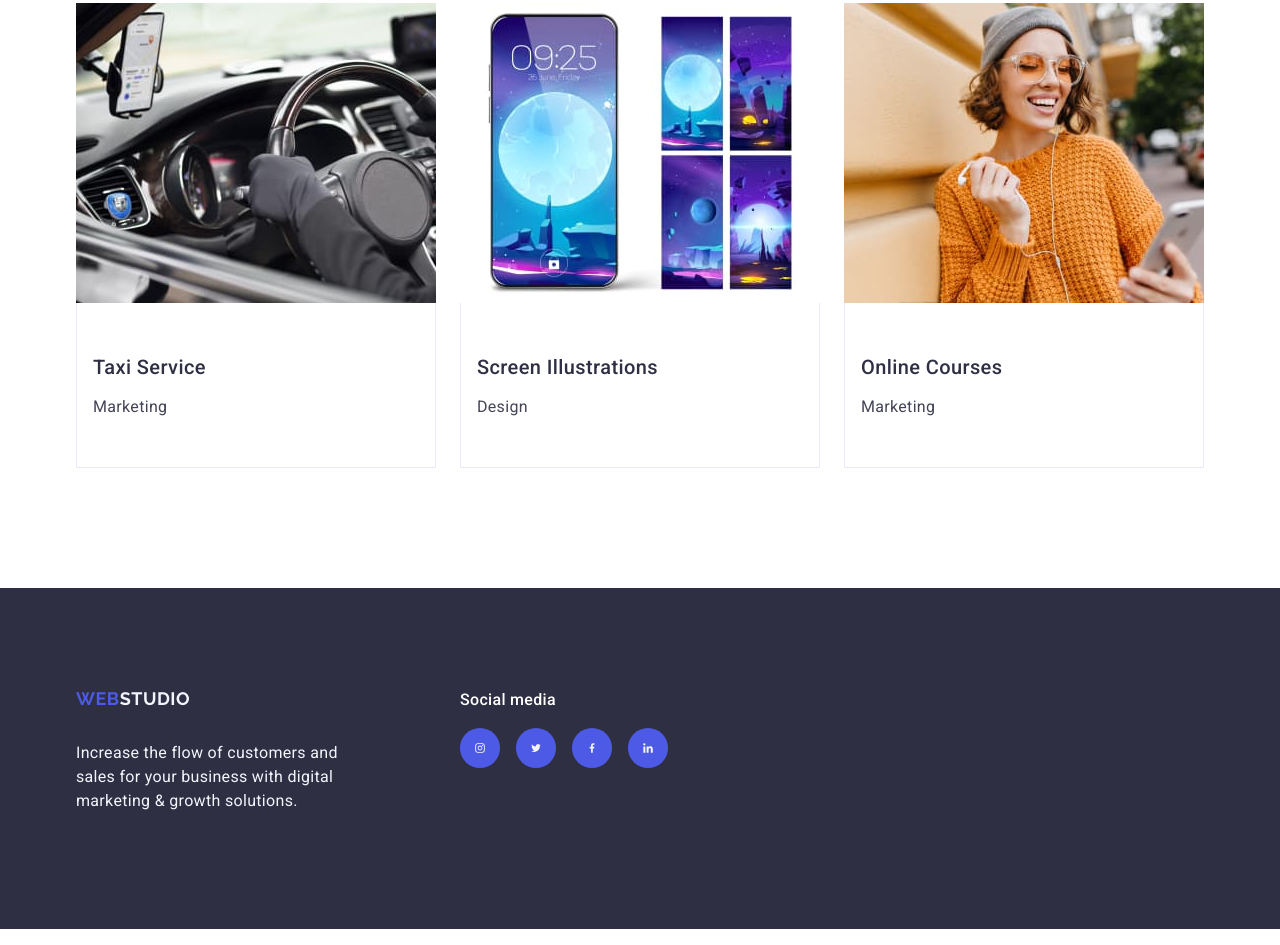
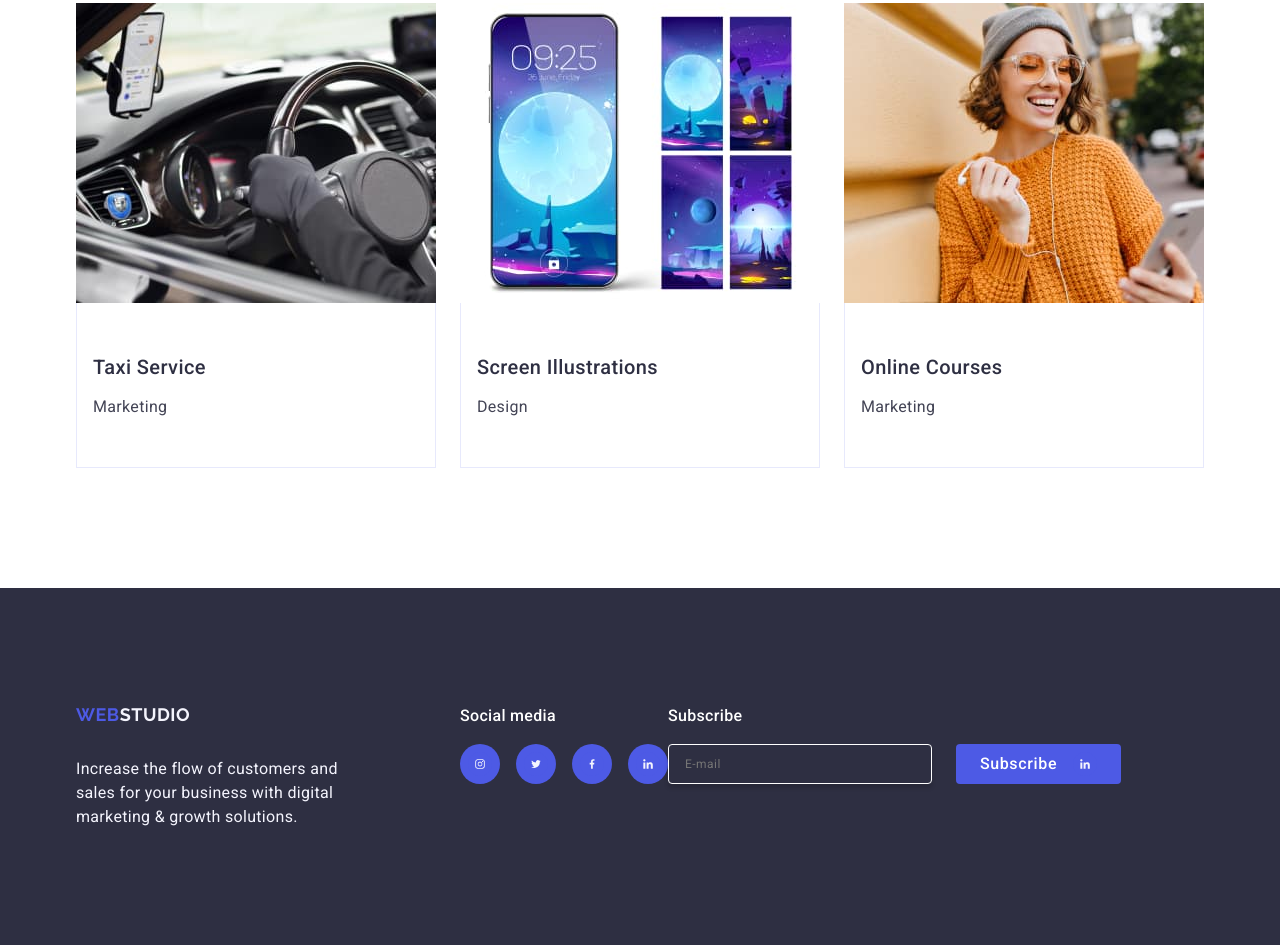
Before and after one commit to bohinich/goit-markup-hw-05, a plain HTML site: page index.html in a window 1280 px wide. Shown: the part 2811-3756 px from the top of the page. Drawn offline with nearby package versions, Linux system fonts and the light colour scheme; files whose address does not match are found by name.

Commit message:
style.css file

```diff
--- a/css/style.css
+++ b/css/style.css
@@ -453,3 +453,57 @@ h2{
 .footer-link-item{
     fill: #f4f4fd;
 }
+
+.footer-form-text{
+    margin-bottom: 16px;
+    font-weight: 500;
+    font-size: 16px;
+    line-height: 1.5;
+    letter-spacing: 0.02em;
+    color: #ffffff;
+}
+
+.footer-form-item{
+    display: flex;
+    gap: 24px;
+}
+
+.footer-form-input{
+    width: 264px;
+    height: 40px;
+    border: 1px solid #ffffff;
+    background-color: transparent;
+    font-size: 12px;
+    line-height: 2;
+    letter-spacing: 0.04em;
+    padding-left: 16px;
+    box-shadow: 0px 4px 4px rgba(0, 0, 0, 0.15);
+    border-radius: 4px;
+    color: #ffffff;
+}
+
+.placeholder{
+    color: #ffffff;
+}
+
+.footer-form-button{
+    min-width: 165px;
+    height: 40px;
+    display: flex;
+    justify-content: center;
+    align-items: center;
+    font-family: "Roboto", sans-serif;
+    font-size: 16px;
+    font-weight: 500;
+    line-height: 1.5;
+    letter-spacing: 0.04em;
+    color: #ffffff;
+    cursor: pointer;
+    background-color: #4D5AE5;
+    border: none;
+    border-radius: 4px;
+}
+
+.footer-button-icon{
+    margin-left: 16px;
+}
--- a/index.html
+++ b/index.html
@@ -387,6 +387,20 @@
                 </li>
             </ul>
            </div>
+
+           <div class="footer-form">
+                <p class="footer-form-text">Subscribe</p>
+                <form name="" autocomplete="" novalidate class="footer-form-item">
+                    <label for="" class="footer-form-label">
+                        <input name="form" type="email" placeholder="E-mail" class="footer-form-input">
+                    </label>
+                    <button type="submit" class="footer-form-button">Subscribe
+                        <svg width="24" height="24" class="footer-button-icon">
+                            <use href="./images/icons.svg#svgin"></use>
+                        </svg>
+                    </button>
+                </form>
+           </div>
         </div>
     </footer>
 </body>
```
